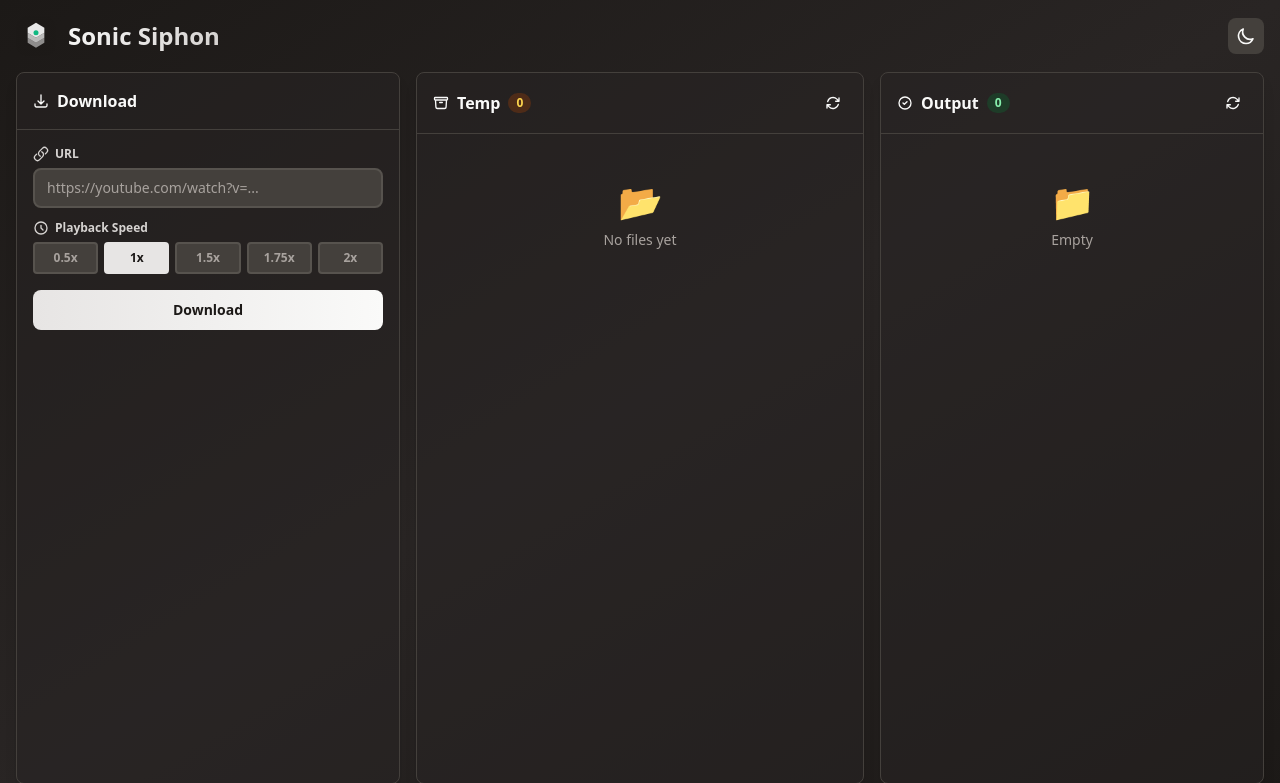
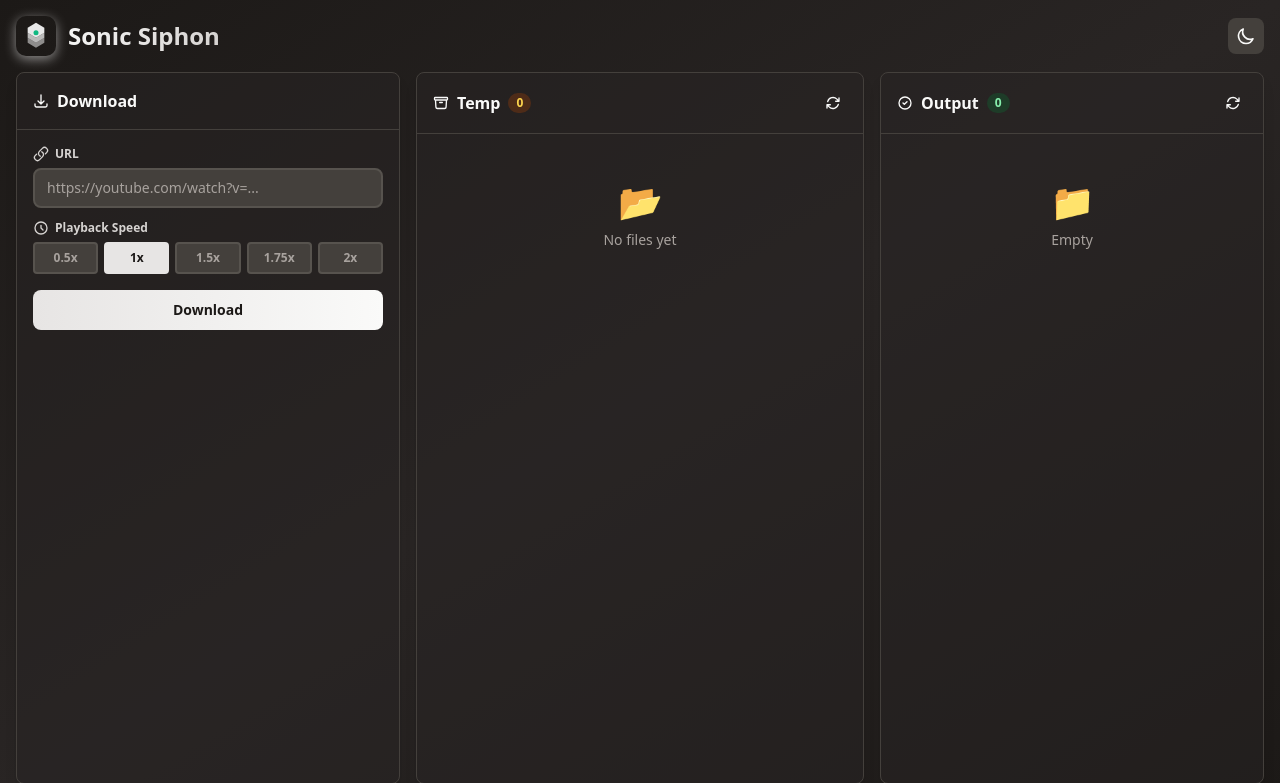
Before and after one commit to Gren-95/sonic-siphon, a Flask app: page / in a window 1280 px wide. Shown: the top 783 px of the page. Run offline with Flask 3, Linux system fonts and the light colour scheme; data that the repository does not hold is empty; style sheets or scripts are compiled from the project's sources; parts of the project's set-up code (start-up, migrations or seed data) failed here and were passed over; some libraries are stand-ins or nearby versions.

Commit message:
Closes #6

```diff
--- a/templates/index.html
+++ b/templates/index.html
@@ -6,6 +6,14 @@
     <title>Sonic Siphon</title>
     <link rel="icon" type="image/svg+xml" href="{{ url_for('static', filename='favicon.svg') }}">
     <link rel="stylesheet" type="text/css" href="{{ url_for('static', filename='css/main.css') }}">
+    <style>
+        .brand-icon-shadow {
+            filter: drop-shadow(0 3px 6px rgba(0, 0, 0, 0.5));
+        }
+        .dark .brand-icon-shadow {
+            filter: drop-shadow(0 3px 6px rgba(255, 255, 255, 0.5));
+        }
+    </style>
 </head>
 <body class="min-h-screen transition-colors duration-300 bg-stone-50 dark:bg-gradient-to-br dark:from-stone-900 dark:via-stone-800 dark:to-stone-900 text-stone-900 dark:text-stone-50">
     <!-- Audio Player -->
@@ -25,7 +33,7 @@
         <!-- Header -->
         <div class="flex items-center justify-between flex-shrink-0">
             <div class="flex items-center gap-3">
-                <svg width="40" height="40" viewBox="0 0 48 48" fill="none" xmlns="http://www.w3.org/2000/svg" class="flex-shrink-0">
+                <svg width="40" height="40" viewBox="0 0 48 48" fill="none" xmlns="http://www.w3.org/2000/svg" class="flex-shrink-0 brand-icon-shadow">
                     <rect width="48" height="48" rx="12" fill="url(#gradient1)"/>
                     <path d="M24 8L34 14V20L24 26L14 20V14L24 8Z" fill="white" opacity="0.9"/>
                     <path d="M24 26L34 20V26L24 32L14 26V20L24 26Z" fill="white" opacity="0.7"/>
```
